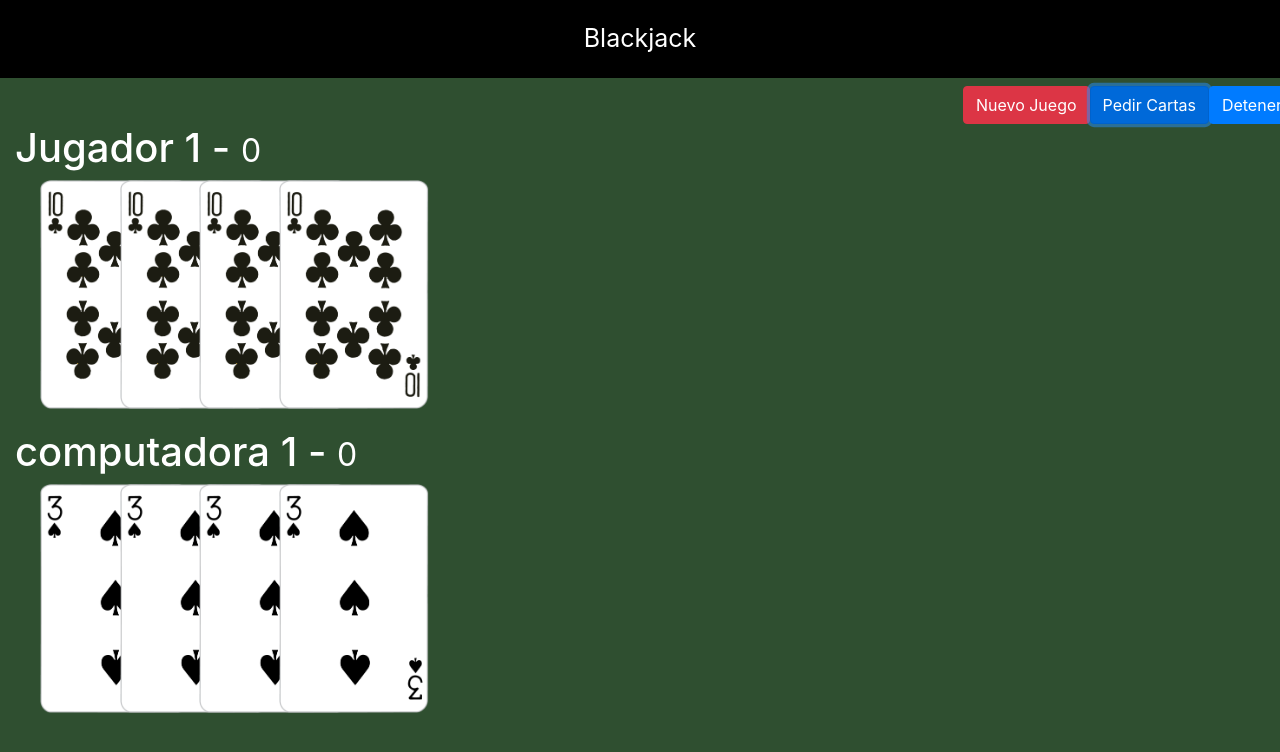
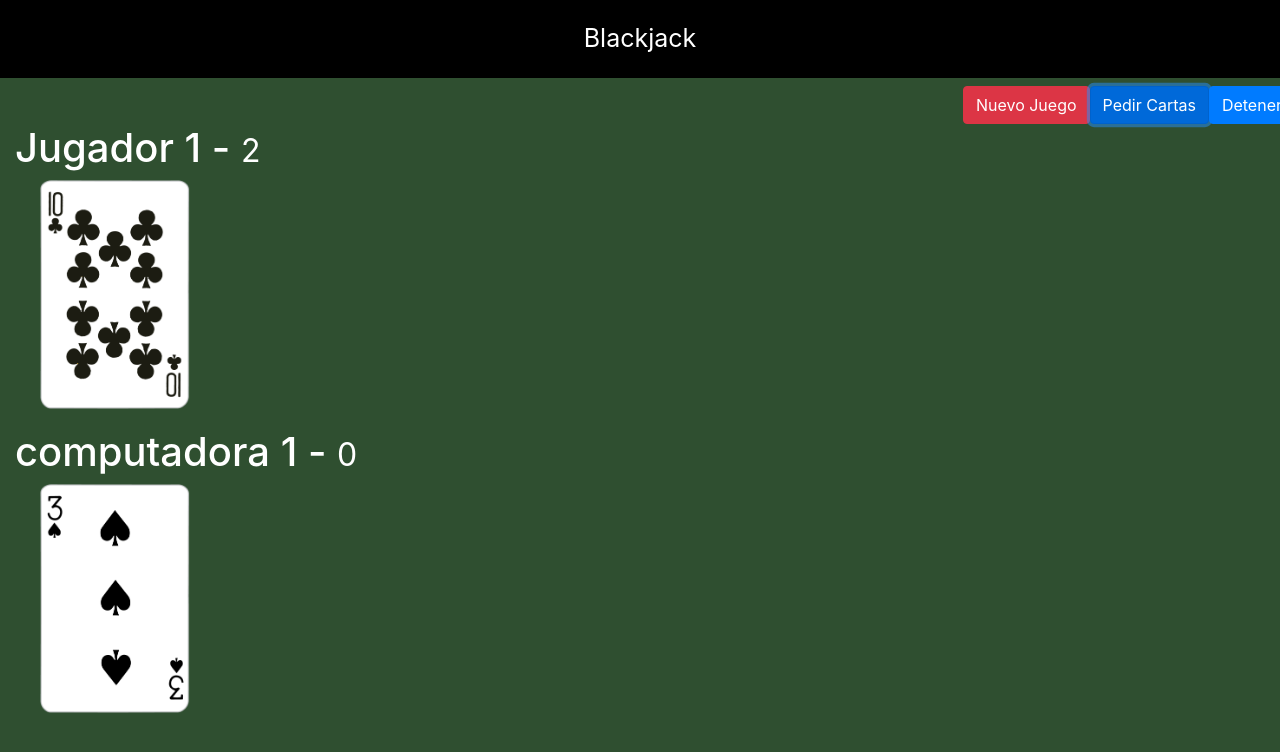
Before and after one commit to Rokralio/blackjack, a plain HTML site: page index.html in a window 1280 px wide. Both pictures are taken after a click on the button "Pedir Cartas". Drawn offline with nearby package versions, Linux system fonts and the light colour scheme.

Commit message:
valor y pedir carta con event click

```diff
--- a/assets/js/juego.js
+++ b/assets/js/juego.js
@@ -1,6 +1,14 @@
 let deck =[]
 const tipos = ['C','D','H','S']
 const especiales = ['A','J','Q','K']
+
+let puntosJugador = 0,
+    puntosComputadora = 0
+
+//referencias
+const btnPedir = document.querySelector('#btnPedir')
+
+let puntosHTML = document.querySelectorAll('small')
 
 const crearDeck = ()=>{
   //esta function crea una nueva baraja
@@ -18,8 +26,6 @@ const crearDeck = ()=>{
 
   deck = _.shuffle(deck);
 
-  console.log(deck)
-
   return deck
 }
 
@@ -34,11 +40,24 @@ const pedirCarta = ()=>{
   }
 
   let carta = deck.pop();
-  console.log(deck)
-  console.log(carta)
+
   return carta
 }
 
-for (let i = 0; i <= 52; i++) {
-  pedirCarta();
+
+// pedirCarta();
+
+const valorCarta = (carta)=>{
+
+  const valor = carta.substring(0, carta.length -1)
+  return (isNaN(valor))?
+          (valor === 'A') ? 11 : 10
+          : valor * 1;
 }
+
+//Eventos
+btnPedir.addEventListener('click', ()=>{
+  const carta = pedirCarta()
+  puntosJugador = puntosJugador + valorCarta(carta)
+  puntosHTML[0].innerText = puntosJugador
+})
--- a/index.html
+++ b/index.html
@@ -19,9 +19,9 @@
 
     <div class="col text-center"></div>
 
-    <button class="btn btn-danger">Nuevo Juego</button>
-    <button class="btn btn-primary">Pedir Cartas</button>
-    <button class="btn btn-primary">Detener</button>
+    <button id="btnNuevo" class="btn btn-danger">Nuevo Juego</button>
+    <button id="btnPedir" class="btn btn-primary">Pedir Cartas</button>
+    <button id="btnDetener"class="btn btn-primary">Detener</button>
 
   </div>
 
@@ -31,9 +31,6 @@
 
       <h1>Jugador 1 - <small>0</small></h1>
       <div id="jugador-cartas">
-        <img class="carta" src="assets/cartas/10C.png">
-        <img class="carta" src="assets/cartas/10C.png">
-        <img class="carta" src="assets/cartas/10C.png">
         <img class="carta" src="assets/cartas/10C.png">
       </div>
 
@@ -45,10 +42,6 @@
       <h1>computadora 1 - <small>0</small></h1>
       <div id="computadora-cartas">
         <img class="carta" src="assets/cartas/3S.png">
-        <img class="carta" src="assets/cartas/3S.png">
-        <img class="carta" src="assets/cartas/3S.png">
-        <img class="carta" src="assets/cartas/3S.png">
-
       </div>
 
     </div>
```
Also changed, not shown: 1 other file.
